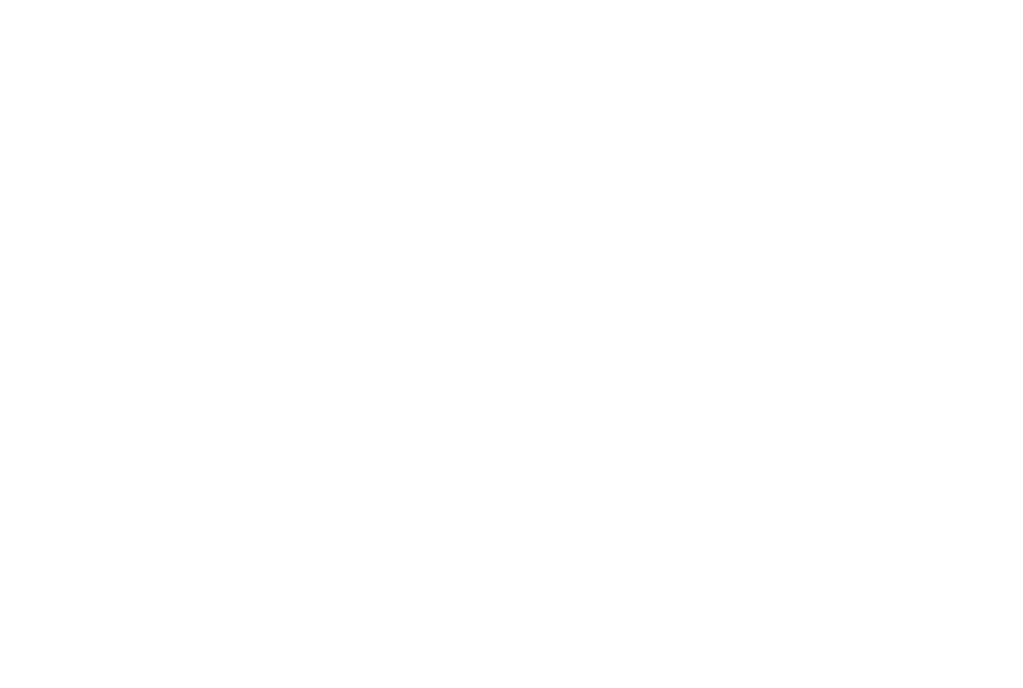
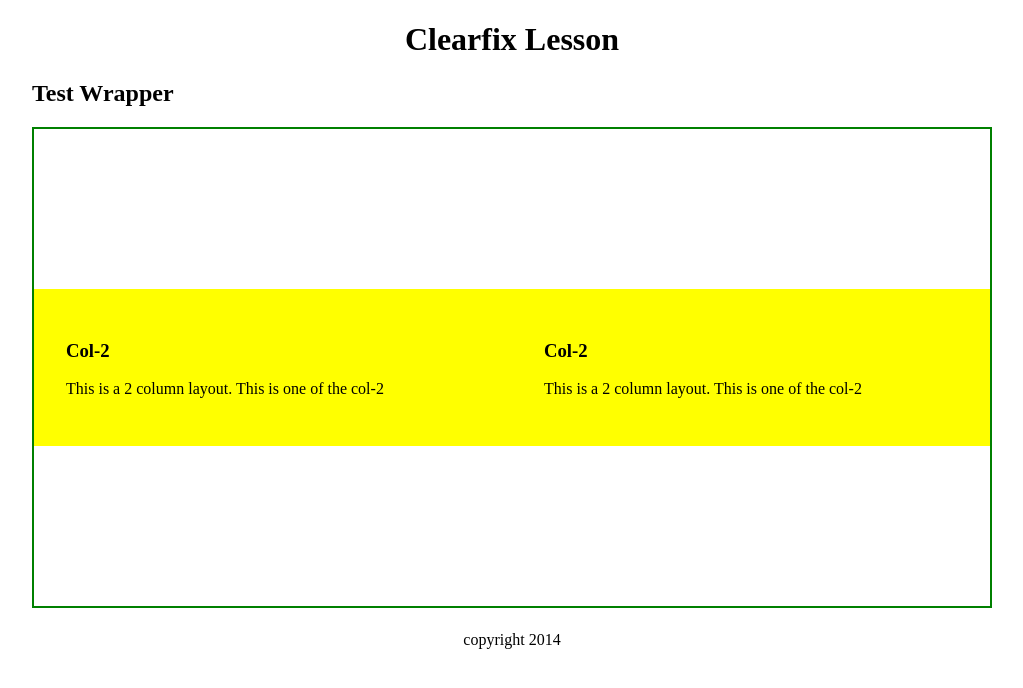
Before and after one commit to liao0015/htmlcsslayout, a plain HTML site: page clearfix/index.html in a window 1280 px wide. Shown: the whole page, without its empty margins (128-1151 px from the left). Drawn offline with Linux system fonts and the light colour scheme.

Commit message:
clear fix lesson

```diff
--- /dev/null
+++ b/clearfix/css/style.css
@@ -0,0 +1,62 @@
+@charset "UTF-8";
+/* CSS Document */
+*{
+	box-sizing:border-box;
+	}
+
+.clearfix:after {
+    content: ".";
+    display: block;
+    clear: both;
+    visibility: hidden;
+    line-height: 0;
+    height: 0;
+}
+
+.clearfix {
+    display: inline-block;
+}
+
+html[xmlns] .clearfix {
+    display: block;
+}
+
+* html .clearfix {
+    height: 1%;
+}
+
+body{
+
+}
+
+.wrapper{
+	max-width:960px;
+	margin: 0 auto;
+}
+
+header, footer{
+	/background:red;
+	text-align:center;
+}
+
+/*Grid Style*/
+.col-container{
+	border:2px solid green;
+	width:100%;
+}
+
+.col-2{
+	background:yellow;
+	margin:10rem 0;
+	padding:2rem;
+}
+
+@media screen and (min-width: 600px) {
+	.col-2{
+	float:left;
+	width:50%;
+	}
+}
+
+footer{
+}
--- a/clearfix/index.html
+++ b/clearfix/index.html
@@ -2,9 +2,36 @@
 <html>
 <head>
 <meta charset="UTF-8">
-<title>Untitled Document</title>
+<title>Clearfix</title>
+<link rel = "stylesheet" href = "css/style.css" media = "screen" type = "text/css">
 </head>
 
 <body>
+	<header>
+	<h1>Clearfix Lesson</h1>
+    </header>
+    <div class="wrapper">
+    	<h2>Test Wrapper</h2>
+        <section class="col-container clearfix">
+        	<div class="col-2">
+            	<article class="sub-article">
+                	<h3>Col-2</h3>
+                    <p>This is a 2 column layout. This is one of the col-2</p>
+                 </article>
+             </div>
+             <div class="col-2">
+            	<article class="sub-article">
+                	<h3>Col-2</h3>
+                    <p>This is a 2 column layout. This is one of the col-2</p>
+                 </article>
+             </div>
+		</section>
+    </div>
+
+<footer>
+<p>copyright 2014</p>
+</footer>
+
 </body>
+
 </html>
```
